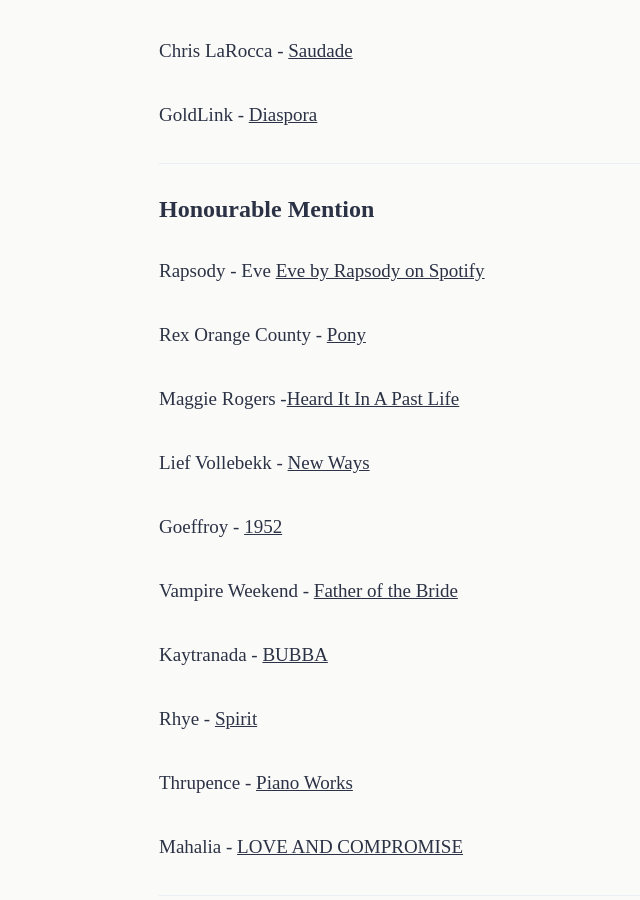
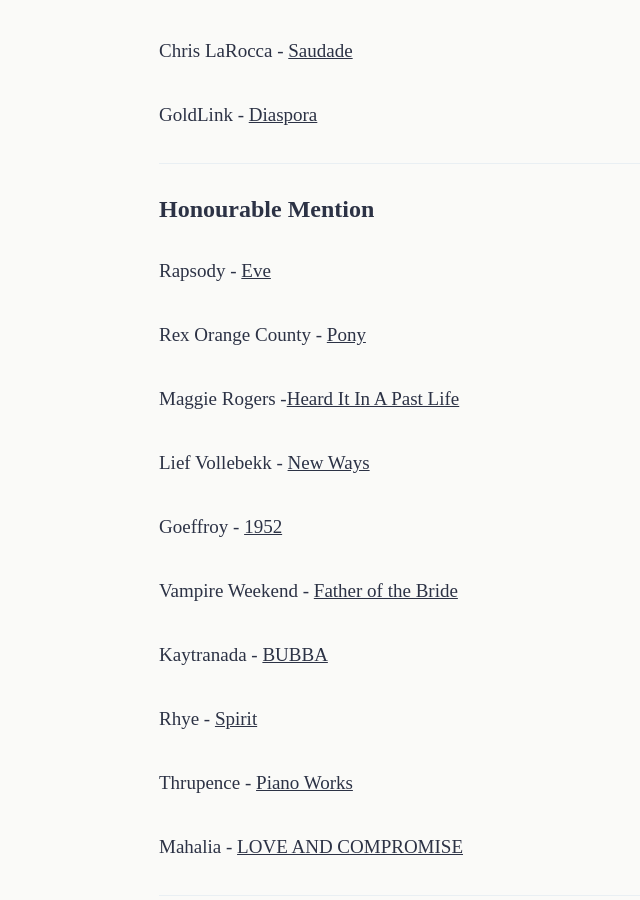
Before and after one commit to jaredhenriques/blog, a Jekyll site: the page built from _posts/2020-01-01-albums-of-the-year-2019.md, in a window 1280 px wide and 900 px high, scrolled down 1549 px. Shown: the whole window, without its empty margins (197-837 px from the left). Built offline with Jekyll 4.4.1, drawn with Linux system fonts in a browser that asks for light colours; some web fonts are replaced; our own code applies the rules of GitHub Pages for plain Markdown files.

Commit message:
Update 2020-01-01-albums-of-the-year-2019.md

```diff
--- a/_posts/2020-01-01-albums-of-the-year-2019.md
+++ b/_posts/2020-01-01-albums-of-the-year-2019.md
@@ -39,7 +39,7 @@ GoldLink - [Diaspora](https://open.spotify.com/album/790qROmQ1y4aPEYLcSkScH?si=n
 ---
 ### Honourable Mention
 
-Rapsody - Eve [Eve by Rapsody on Spotify](https://open.spotify.com/album/4W5qCJNSN3oNHB986TdO9S?si=q5Ig-BqGQa-AEjdc3U3Zsg)
+Rapsody - [Eve](https://open.spotify.com/album/4W5qCJNSN3oNHB986TdO9S?si=q5Ig-BqGQa-AEjdc3U3Zsg)
 
 Rex Orange County - [Pony](https://open.spotify.com/album/5CNckxfLf4TCoMOoxgAU8l?si=zfSrFs0ASvGiD1SiZ7zFDA)
 
```
